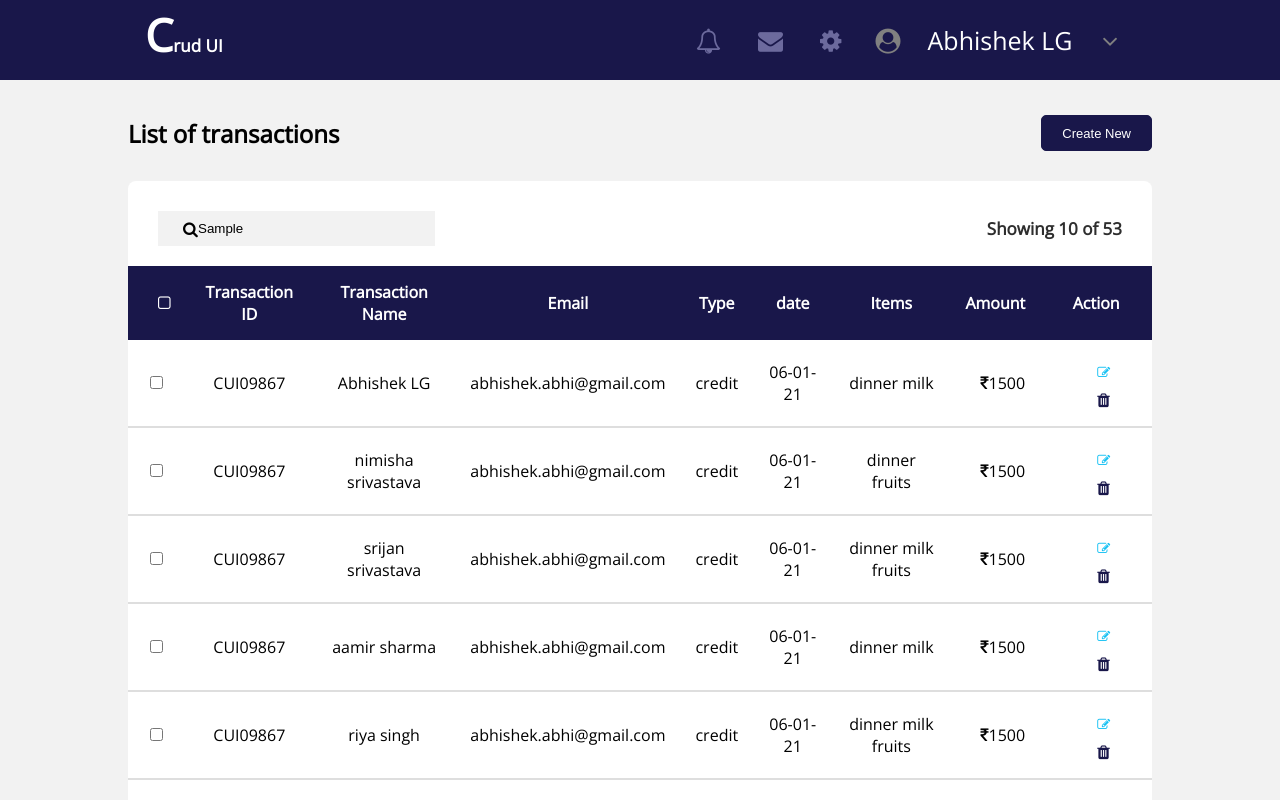
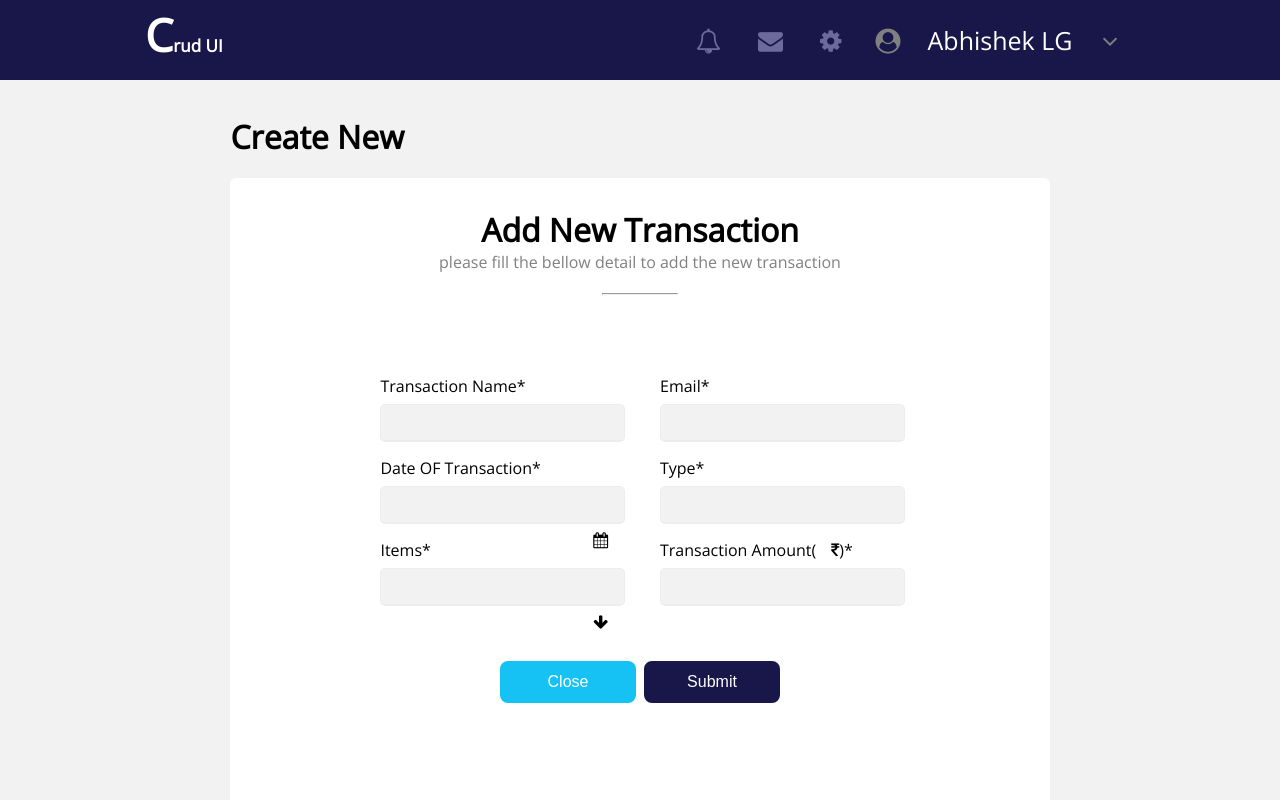
Before and after one commit to Nimisha-12345/project, a Vue app: page /#/ in a window 1280 px wide. Both pictures are taken after typing "Sample" into the empty fields and a click on the button "Create New". Shown: the top 800 px of the page. Built offline with nearby package versions, Linux system fonts and the light colour scheme.

Commit message:
initial commit

```diff
--- a/src/components/CustomTable.vue
+++ b/src/components/CustomTable.vue
@@ -13,26 +13,12 @@ import TableHeader from '../components/TableHeader'
 import Child from '../components/Child'
 
 export default ({
+     props:{
+         users: Array
+     },
     components: {
         TableHeader,
         Child,
-
-    },data(){
-        return{
-            users:[
-                {id:'CUI09867',name:'Abhishek LG',email:'abhishek.abhi@gmail.com',type:'credit',date:'06-01-21',items:'dinner milk',amount:1500},
-                {id:'CUI09867',name:'nimisha srivastava',email:'abhishek.abhi@gmail.com',type:'credit',date:'06-01-21',items:'dinner fruits',amount:1500},
-                {id:'CUI09867',name:'srijan srivastava',email:'abhishek.abhi@gmail.com',type:'credit',date:'06-01-21',items:'dinner milk fruits',amount:1500},
-                {id:'CUI09867',name:'aamir sharma',email:'abhishek.abhi@gmail.com',type:'credit',date:'06-01-21',items:'dinner milk',amount:1500},
-                {id:'CUI09867',name:'riya singh',email:'abhishek.abhi@gmail.com',type:'credit',date:'06-01-21',items:'dinner milk fruits',amount:1500},
-                {id:'CUI09867',name:'srijan srivastava',email:'abhishek.abhi@gmail.com',type:'credit',date:'06-01-21',items:'dinner milk',amount:1500},
-                {id:'CUI09867',name:'srijan srivastava',email:'abhishek.abhi@gmail.com',type:'credit',date:'06-01-21',items:'dinner fruits',amount:1500},
-                {id:'CUI09867',name:'srijan srivastava',email:'abhishek.abhi@gmail.com',type:'credit',date:'06-01-21',items:'dinner milk fruits',amount:1500},
-                {id:'CUI09867',name:'srijan srivastava',email:'abhishek.abhi@gmail.com',type:'credit',date:'06-01-21',items:'dinner milk',amount:1500},
-                ]
-        }
-
-
 
     }
 })
--- a/src/components/search.vue
+++ b/src/components/Dashboard.vue
@@ -1,6 +1,6 @@
 <template>
-    <div class="main-container">
-        <Contents />
+    <div class="dashboard">
+        <DashboardHeading :showHideForm="showHideForm" />
         <div class="container">
 
             <div class="part">
@@ -10,28 +10,31 @@
                 </div>
                 <p>Showing 10 of 53</p>
             </div>
-            <CustomTable />
+            <CustomTable :users="users" />
         </div>
-        <Footer />
-        <!-- <Form /> -->
+        <Pagination />
     </div>
 
 
 </template>
 
 <script>
-import CustomTable from '../components/CustomTable'
-import Contents from '../components/Contents'
-import Footer from '../components/Footer'
-// import Form from '../components/Form'
+import CustomTable from './CustomTable.vue'
+import DashboardHeading from './DashboardHeading.vue'
+import Pagination from './Pagination.vue'
+
 
 export default {
     name:'search',
+    props:{
+        users: Array,
+        showHideForm: Function
+    },
     components:{
         CustomTable,
-        Contents,
-        Footer,
-        // Form,
+        DashboardHeading,
+        Pagination,
+
 
 
     }
@@ -40,6 +43,9 @@ export default {
 </script>
 
 <style scoped>
+.dashboard{
+    width: 100%;
+}
 .container{
     background: white;
     border-radius: 8px;
--- a/src/components/Contents.vue
+++ b/src/components/DashboardHeading.vue
@@ -2,7 +2,7 @@
        <div class="content">
             <h2>List of transactions</h2>
             <span>
-            <button>Create New</button>
+            <button @click="showHideForm(true)">Create New</button>
             </span>
 
         </div>
@@ -13,11 +13,10 @@
 
 
 export default {
-    name:'Contents',
-    components:{
-
-    },
-
+    name:'DashboardHeader',
+    props: {
+        showHideForm: Function
+    }
 
 }
 </script>
--- a/src/components/Form.vue
+++ b/src/components/Form.vue
@@ -5,31 +5,31 @@
             <div class="form-box">
                 <h1>Add New Transaction</h1>
                 <p>please fill the bellow detail to add the new transaction</p>
-                <hr>
+                <hr style="margin-left: 45%;margin-top: 20px;margin-right: 45%;">
             </div>
                 <div class="button-box">
                     <form action="#">
                         <div class="user-details">
                             <div class="input-box">
                                 <span class="details">Transaction Name*</span>
-                                <input type="text" placeholder="" v-model="name.name" required>
+                                <input type="text" placeholder=""  required>
                             </div>
                             <div class="input-box">
                                 <span class="details">Email*</span>
-                                <input type="text" placeholder="" v-model="name.email" required>
+                                <input type="text" placeholder=""  required>
                             </div>
                             <div class="input-box">
                                 <span class="details ">Date OF Transaction*</span>
-                                <input type="text" placeholder="" v-model="name.date" required><i class="fa fa-calendar" style="float: right;margin-top: 8px;
+                                <input type="text" placeholder=""  required><i class="fa fa-calendar" style="float: right;margin-top: 8px;
                                 right:5%;position: absolute;"></i>
                             </div>
                             <div class="input-box">
                                 <span class="details">Type*</span>
-                                <input type="text" placeholder="" v-model="name.type" required>
+                                <input type="text" placeholder=""  required>
                             </div>
                             <div class="input-box" style="position:relative">
                                 <span class="details">Items*</span>
-                                <input type="text" placeholder="" v-model="name.item" required><i class="fa fa-arrow-down" style="float:right;margin-top:8px;
+                                <input type="text" placeholder=""  required><i class="fa fa-arrow-down" style="float:right;margin-top:8px;
                                 right:5%;position:absolute;"></i>
                                  <div class="dropdown-content" style="position:absolute;">
                                     <a href="#"><i class="fa fa-square-o"></i>Dinner</a>
@@ -39,12 +39,12 @@
                             </div>
                             <div class="input-box">
                                 <span class="details">Transaction Amount(<i class="fa fa-inr"></i>)*</span>
-                                <input type="text" placeholder="" v-model="name.amount" required>
+                                <input type="text" placeholder="" required>
                             </div>
                         </div>
                         <div class="next">
 
-          <button type="submit" id="close" class="submit-btn">Close</button>
+          <button type="submit" id="close" class="submit-btn" @click="showHideForm(false)">Close</button>
           <button v-on:click="hello()" type="submit" class="submit-btn  submit-btn1">Submit</button>
            </div>
                     </form>
@@ -58,27 +58,16 @@
 <script>
 export default {
     name:'form',
-    data(){
-        // return{userId:this.$emit.params.id}
-        return{
-            name:{
-                name:null,
-                email:null,
-                date:null,
-                type:[],
-                item:[],
-                amount:null,
-
-
+    props: {
+        showHideForm: Function,
+        addItem: Function
+     },
+     methods:{
+        addToList(){
+            this.addItem({id:'CUI09867w',name:'Abhishek',email:'abhishek.abhi@gmail1.com',type:'credit',date:'06-01-21',items:['dinner','milk'],amount:1500});
+                }
             }
         }
-
-    },methods:{
-        remove(){
-            this.form = [];
-        }
-    }
-}
 </script>
 
 
--- /dev/null
+++ b/src/components/Layout.vue
@@ -0,0 +1,45 @@
+<template>
+    <div class="main-container">
+        <Dashboard v-if="!showForm" :users="users" :showHideForm="showHideForm" />
+        <Form v-if="showForm" :showHideForm="showHideForm" :addItem="addItem" />
+    </div>
+</template>
+
+
+<script>
+import Dashboard from './Dashboard.vue';
+import Form from './Form.vue';
+
+export default {
+    data(){
+        return{
+            showForm: false,
+            users:[
+                {id:'CUI09867',name:'Abhishek LG',email:'abhishek.abhi@gmail.com',type:'credit',date:'06-01-21',items:'dinner milk',amount:1500},
+                {id:'CUI09867',name:'nimisha srivastava',email:'abhishek.abhi@gmail.com',type:'credit',date:'06-01-21',items:'dinner fruits',amount:1500},
+                {id:'CUI09867',name:'srijan srivastava',email:'abhishek.abhi@gmail.com',type:'credit',date:'06-01-21',items:'dinner milk fruits',amount:1500},
+                {id:'CUI09867',name:'aamir sharma',email:'abhishek.abhi@gmail.com',type:'credit',date:'06-01-21',items:'dinner milk',amount:1500},
+                {id:'CUI09867',name:'riya singh',email:'abhishek.abhi@gmail.com',type:'credit',date:'06-01-21',items:'dinner milk fruits',amount:1500},
+                {id:'CUI09867',name:'srijan srivastava',email:'abhishek.abhi@gmail.com',type:'credit',date:'06-01-21',items:'dinner milk',amount:1500},
+                {id:'CUI09867',name:'srijan srivastava',email:'abhishek.abhi@gmail.com',type:'credit',date:'06-01-21',items:'dinner fruits',amount:1500},
+                {id:'CUI09867',name:'srijan srivastava',email:'abhishek.abhi@gmail.com',type:'credit',date:'06-01-21',items:'dinner milk fruits',amount:1500},
+                {id:'CUI09867',name:'srijan srivastava',email:'abhishek.abhi@gmail.com',type:'credit',date:'06-01-21',items:'dinner milk',amount:1500},
+                ]
+        }
+    },
+    components:{
+        Dashboard,
+        Form,
+
+    },
+    methods:{
+        showHideForm (value) {
+            this.showForm = value;
+        },
+        addItem (object) {
+            this.users.push(object);
+        }
+    }
+
+}
+</script>
```
Also changed, not shown: src/main.js (+3 -4 lines), src/components/Pagination.vue (renamed from src/components/Footer.vue), 1 other file (tests, documents, lock files or other folders).
